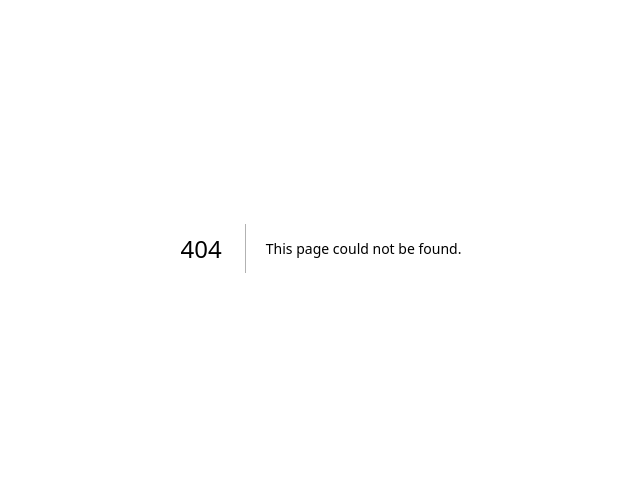
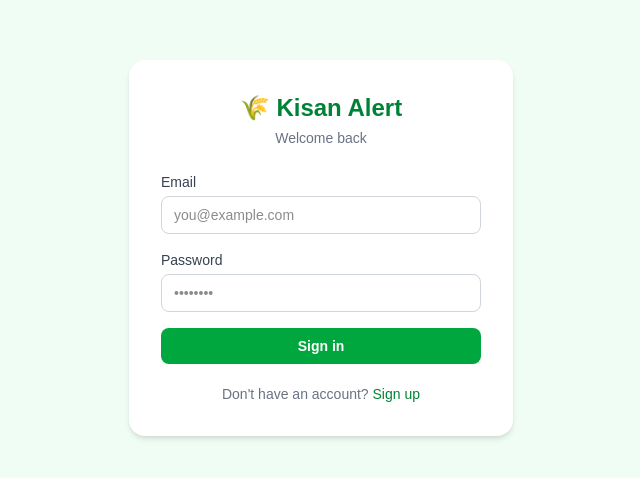
Before and after one commit to brijeshearn12-dotcom/kisan-alert, a Next.js app: page /login in a window 1280 px wide. Before the commit this address had no page. Shown: the part 152-630 px from the top of the page, without its empty margins (319-959 px from the left). Built offline with nearby package versions, Linux system fonts and the light colour scheme; no server answers.

Commit message:
Implement Supabase authentication

```diff
--- /dev/null
+++ b/app/(auth)/login/page.tsx
@@ -0,0 +1,179 @@
+'use client'
+
+import { useState } from 'react'
+import { useRouter } from 'next/navigation'
+import { createClient } from '@/lib/supabase'
+
+export default function LoginPage() {
+  const router = useRouter()
+  const supabase = createClient()
+
+  const [isSignUp, setIsSignUp]   = useState(false)
+  const [email, setEmail]         = useState('')
+  const [password, setPassword]   = useState('')
+  const [name, setName]           = useState('')
+  const [loading, setLoading]     = useState(false)
+  const [error, setError]         = useState<string | null>(null)
+
+  async function handleSubmit(e: React.FormEvent) {
+    e.preventDefault()
+    setLoading(true)
+    setError(null)
+
+    if (isSignUp) {
+      // ── Sign Up ──────────────────────────────────────────────
+      const { data, error: signUpError } = await supabase.auth.signUp({
+        email,
+        password,
+      })
+
+      if (signUpError) {
+        setError(signUpError.message)
+        setLoading(false)
+        return
+      }
+
+      // Insert profile row so RLS policies work immediately.
+      if (data.user) {
+        const { error: profileError } = await supabase
+          .from('users')
+          .insert({ id: data.user.id, name, role: 'farmer' })
+
+        if (profileError) {
+          setError('Account created but profile setup failed — please contact support.')
+          setLoading(false)
+          return
+        }
+      }
+
+      router.push('/dashboard')
+    } else {
+      // ── Log In ───────────────────────────────────────────────
+      const { error: signInError } = await supabase.auth.signInWithPassword({
+        email,
+        password,
+      })
+
+      if (signInError) {
+        // Make Supabase's terse errors friendlier.
+        if (signInError.message.toLowerCase().includes('invalid login')) {
+          setError('Incorrect email or password. Please try again.')
+        } else {
+          setError(signInError.message)
+        }
+        setLoading(false)
+        return
+      }
+
+      router.push('/dashboard')
+    }
+  }
+
+  function toggle() {
+    setIsSignUp((prev) => !prev)
+    setError(null)
+  }
+
+  return (
+    <main className="min-h-screen flex items-center justify-center bg-green-50 px-4">
+      <div className="w-full max-w-sm bg-white rounded-2xl shadow-md p-8">
+
+        {/* Header */}
+        <div className="mb-6 text-center">
+          <h1 className="text-2xl font-bold text-green-700">🌾 Kisan Alert</h1>
+          <p className="text-sm text-gray-500 mt-1">
+            {isSignUp ? 'Create your account' : 'Welcome back'}
+          </p>
+        </div>
+
+        {/* Form */}
+        <form onSubmit={handleSubmit} className="space-y-4">
+
+          {/* Name — sign-up only */}
+          {isSignUp && (
+            <div>
+              <label className="block text-sm font-medium text-gray-700 mb-1">
+                Full name
+              </label>
+              <input
+                type="text"
+                required
+                value={name}
+                onChange={(e) => setName(e.target.value)}
+                placeholder="Ramesh Kumar"
+                className="w-full border border-gray-300 rounded-lg px-3 py-2 text-sm
+                           focus:outline-none focus:ring-2 focus:ring-green-500"
+              />
+            </div>
+          )}
+
+          {/* Email */}
+          <div>
+            <label className="block text-sm font-medium text-gray-700 mb-1">
+              Email
+            </label>
+            <input
+              type="email"
+              required
+              value={email}
+              onChange={(e) => setEmail(e.target.value)}
+              placeholder="you@example.com"
+              className="w-full border border-gray-300 rounded-lg px-3 py-2 text-sm
+                         focus:outline-none focus:ring-2 focus:ring-green-500"
+            />
+          </div>
+
+          {/* Password */}
+          <div>
+            <label className="block text-sm font-medium text-gray-700 mb-1">
+              Password
+            </label>
+            <input
+              type="password"
+              required
+              minLength={6}
+              value={password}
+              onChange={(e) => setPassword(e.target.value)}
+              placeholder="••••••••"
+              className="w-full border border-gray-300 rounded-lg px-3 py-2 text-sm
+                         focus:outline-none focus:ring-2 focus:ring-green-500"
+            />
+          </div>
+
+          {/* Inline error */}
+          {error && (
+            <p className="text-sm text-red-600 bg-red-50 border border-red-200
+                          rounded-lg px-3 py-2">
+              {error}
+            </p>
+          )}
+
+          {/* Submit */}
+          <button
+            type="submit"
+            disabled={loading}
+            className="w-full bg-green-600 hover:bg-green-700 disabled:opacity-60
+                       text-white font-semibold rounded-lg py-2 text-sm transition-colors"
+          >
+            {loading
+              ? (isSignUp ? 'Creating account…' : 'Signing in…')
+              : (isSignUp ? 'Create account' : 'Sign in')}
+          </button>
+        </form>
+
+        {/* Toggle */}
+        <p className="mt-5 text-center text-sm text-gray-500">
+          {isSignUp ? 'Already have an account?' : "Don't have an account?"}
+          {' '}
+          <button
+            onClick={toggle}
+            className="text-green-700 font-medium hover:underline"
+          >
+            {isSignUp ? 'Sign in' : 'Sign up'}
+          </button>
+        </p>
+
+      </div>
+    </main>
+  )
+}
--- /dev/null
+++ b/lib/supabase.ts
@@ -0,0 +1,9 @@
+import { createBrowserClient } from '@supabase/ssr'
+
+// Call this anywhere on the client side — returns the same instance every time.
+export function createClient() {
+  return createBrowserClient(
+    process.env.NEXT_PUBLIC_SUPABASE_URL!,
+    process.env.NEXT_PUBLIC_SUPABASE_ANON_KEY!
+  )
+}
--- a/package.json
+++ b/package.json
@@ -10,11 +10,15 @@
   },
   "dependencies": {
     "@google/generative-ai": "^0.24.1",
+    "@hookform/resolvers": "^5.4.0",
+    "@supabase/ssr": "^0.12.0",
     "@supabase/supabase-js": "^2.108.2",
     "cloudinary": "^2.10.0",
     "next": "16.2.9",
     "react": "19.2.4",
-    "react-dom": "19.2.4"
+    "react-dom": "19.2.4",
+    "react-hook-form": "^7.80.0",
+    "zod": "^4.4.3"
   },
   "devDependencies": {
     "@tailwindcss/postcss": "^4",
```
Also changed, not shown: 1 other file (tests, documents, lock files or other folders).
